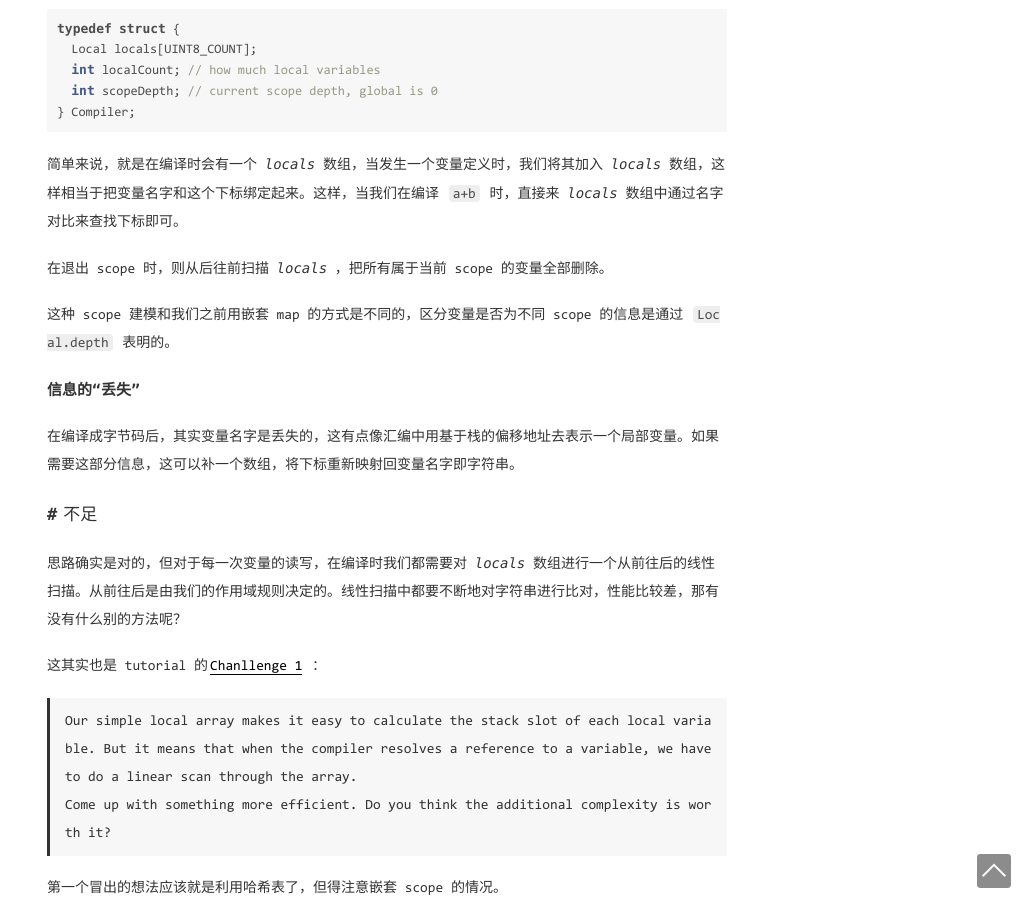
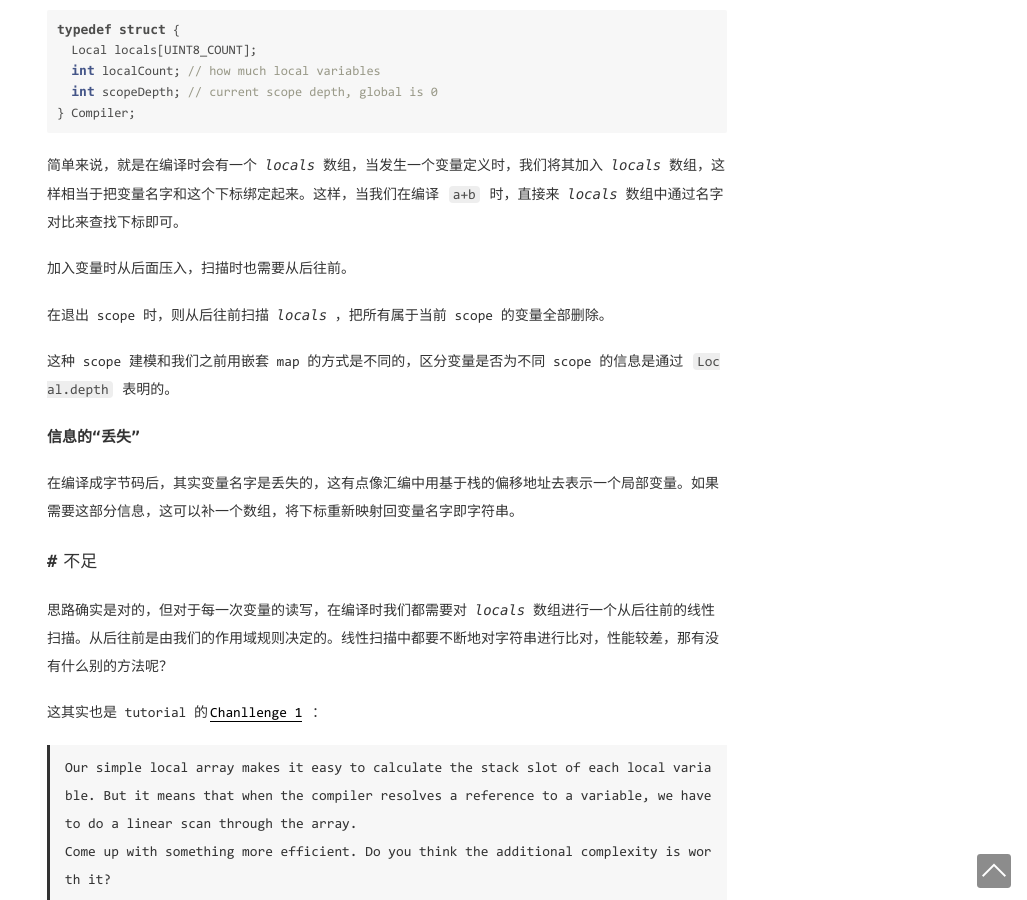
Before and after one commit to enochii/enochii.github.io, a Jekyll site: the page built from _posts/2021-1-10-Variable-Runtime-Representation.md, in a window 1280 px wide and 900 px high, scrolled down 2550 px. Shown: the whole window, without its empty margins (253-1280 px from the left). Built offline with Jekyll 4.4.1, drawn with Linux system fonts in a browser that asks for light colours; comment, search, counter and statistics services are not loaded; some of the changed text lies outside the part shown.

Commit message:
Update 2021-1-10-Variable-Runtime-Representation.md

````diff
--- a/_posts/2021-1-10-Variable-Runtime-Representation.md
+++ b/_posts/2021-1-10-Variable-Runtime-Representation.md
@@ -74,7 +74,7 @@ OP_GET_LOCAL 1 # stack[1]
 OP_PLUS
 ```
 
-这样一来，在运行时就可以根据下标（这里的 0 1）读取变量的值。回到字节码生成，其实对于 `var a = 1;` ，我们现在的思路只需要生成（即只生成了等式右侧常量 1 的字节码）：
+这样一来，在运行时就可以根据下标（这里的 0 1）从**运行时栈**中读取变量的值。回到字节码生成，其实对于 `var a = 1;` ，我们现在的思路只需要生成（即只生成了等式右侧常量 1 的字节码）：
 
 ```
 OP_CONST 1
@@ -105,6 +105,8 @@ typedef struct {
 
 简单来说，就是在编译时会有一个 *locals* 数组，当发生一个变量定义时，我们将其加入 *locals* 数组，这样相当于把变量名字和这个下标绑定起来。这样，当我们在编译 `a+b` 时，直接来 *locals* 数组中通过名字对比来查找下标即可。
 
+加入变量时从后面压入，扫描时也需要从后往前。
+
 在退出 scope 时，则从后往前扫描 *locals* ，把所有属于当前 scope 的变量全部删除。
 
 这种 scope 建模和我们之前用嵌套 map 的方式是不同的，区分变量是否为不同 scope 的信息是通过 `Local.depth` 表明的。
@@ -115,7 +117,7 @@ typedef struct {
 
 ## 不足
 
-思路确实是对的，但对于每一次变量的读写，在编译时我们都需要对 *locals* 数组进行一个从前往后的线性扫描。从前往后是由我们的作用域规则决定的。线性扫描中都要不断地对字符串进行比对，性能比较差，那有没有什么别的方法呢？
+思路确实是对的，但对于每一次变量的读写，在编译时我们都需要对 *locals* 数组进行一个从后往前的线性扫描。从后往前是由我们的作用域规则决定的。线性扫描中都要不断地对字符串进行比对，性能较差，那有没有什么别的方法呢？
 
 这其实也是 tutorial 的[Chanllenge 1]( http://www.craftinginterpreters.com/local-variables.html#challenges ) ：
 
````
